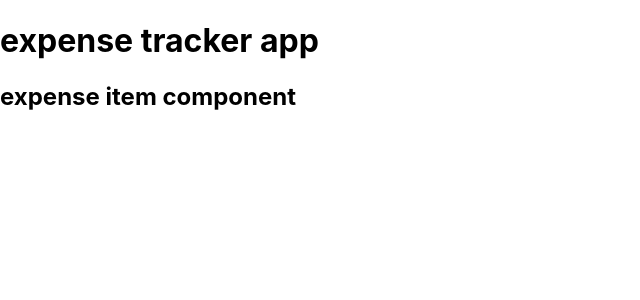
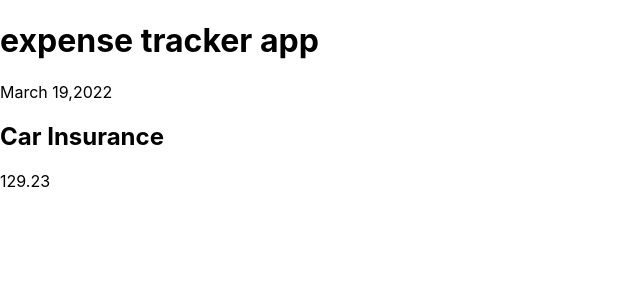
Before and after one commit to uzairqq/expense-tracker-app, a React (Create React App) app: page / in a window 1280 px wide. Shown: the top 300 px of the page, without its empty margins (0-640 px from the left). Built offline with nearby package versions, Linux system fonts and the light colour scheme.

Commit message:
Writing More Jsx Complete Jsx Code.

```diff
--- a/src/components/ExpenseItem.js
+++ b/src/components/ExpenseItem.js
@@ -1,7 +1,11 @@
 const ExpenseItem = () => {
   return (
     <div>
-      <h2>expense item component</h2>
+      <div>March 19,2022</div>
+      <div>
+        <h2>Car Insurance</h2>
+        <div>129.23</div>
+      </div>
     </div>
   );
 };
```
